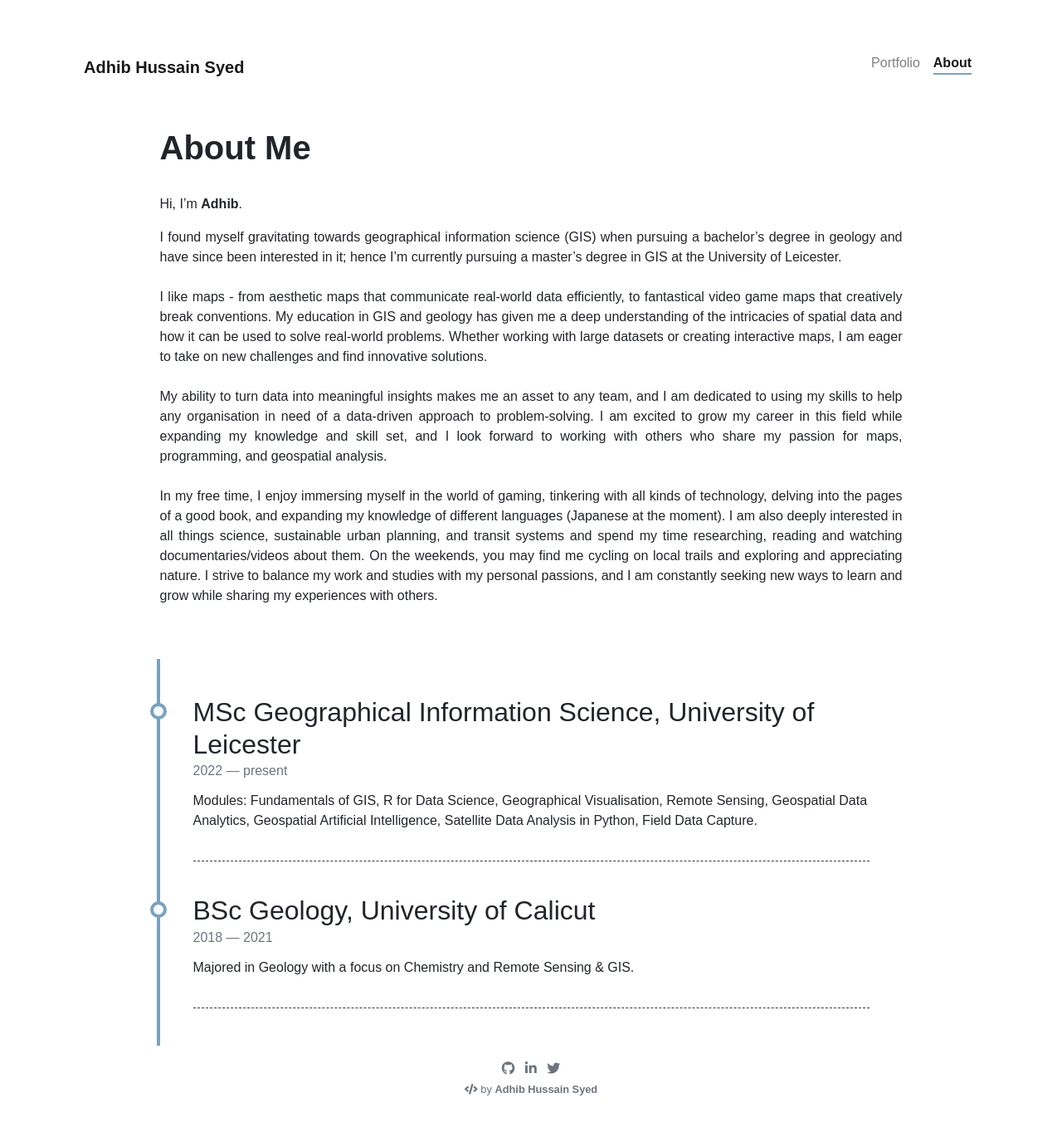
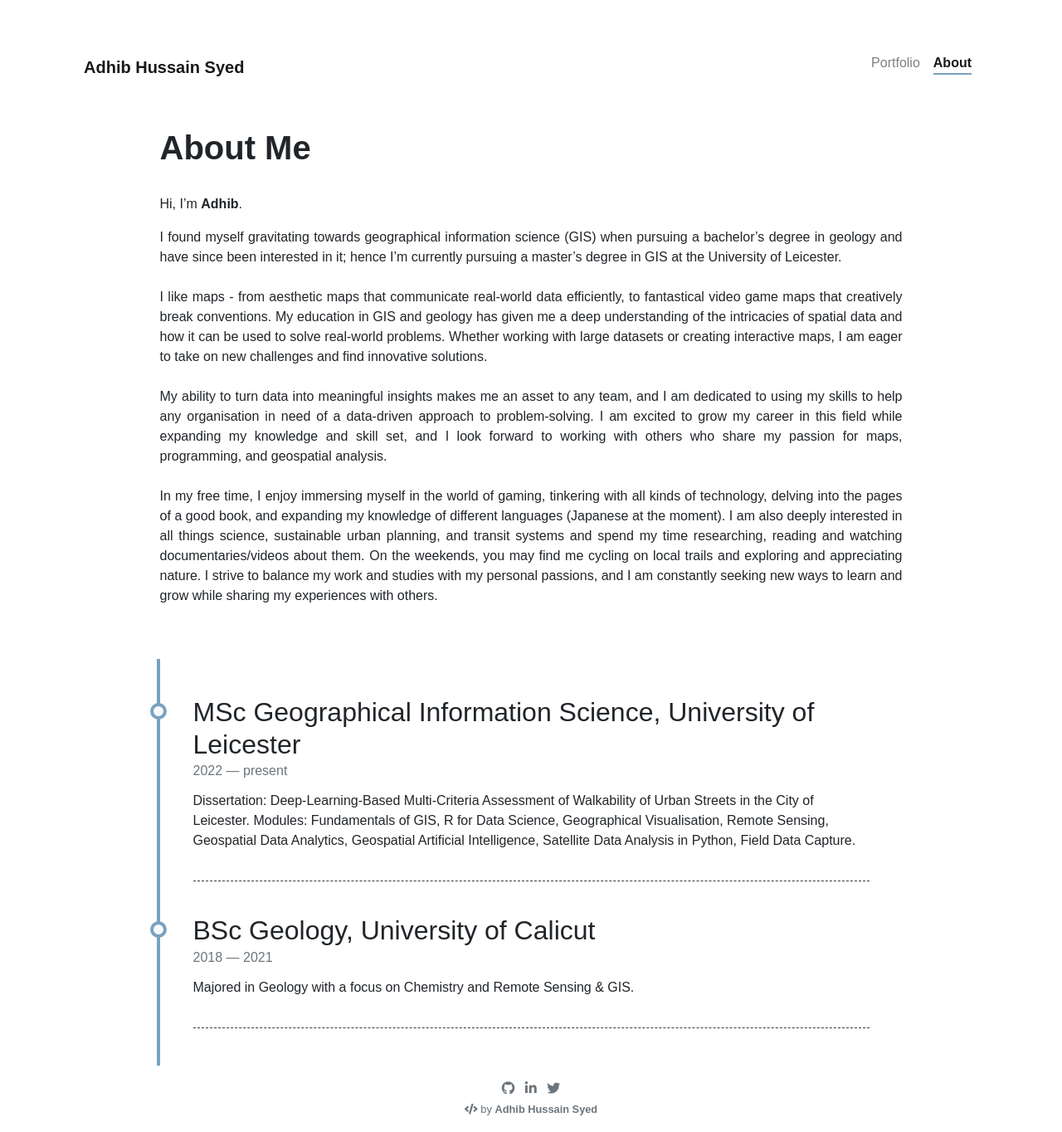
Before and after one commit to adhibsyed/adhibsyed.github.io, a Jekyll site: the page built from pages/about.md, in a window 1280 px wide. Shown: the whole page at 83% size. Built offline with Jekyll 4.4.1, drawn with Linux system fonts in a browser that asks for light colours; nearby versions of some CDN libraries; before the commit the page ends 1340 px from its top, so only the background shows below that.

Commit message:
updated timeline

```diff
--- a/_data/timeline.yml
+++ b/_data/timeline.yml
@@ -1,7 +1,8 @@
 - title: MSc Geographical Information Science, University of Leicester
   from: 2022
   to: present
-  description:  "Modules: Fundamentals of GIS, R for Data Science, Geographical Visualisation,
+  description:  "Dissertation: Deep-Learning-Based Multi-Criteria Assessment of Walkability of Urban Streets in the City of Leicester.
+                Modules: Fundamentals of GIS, R for Data Science, Geographical Visualisation,
                 Remote Sensing, Geospatial Data Analytics, Geospatial Artificial Intelligence, Satellite Data Analysis
                 in Python, Field Data Capture."
 
```
